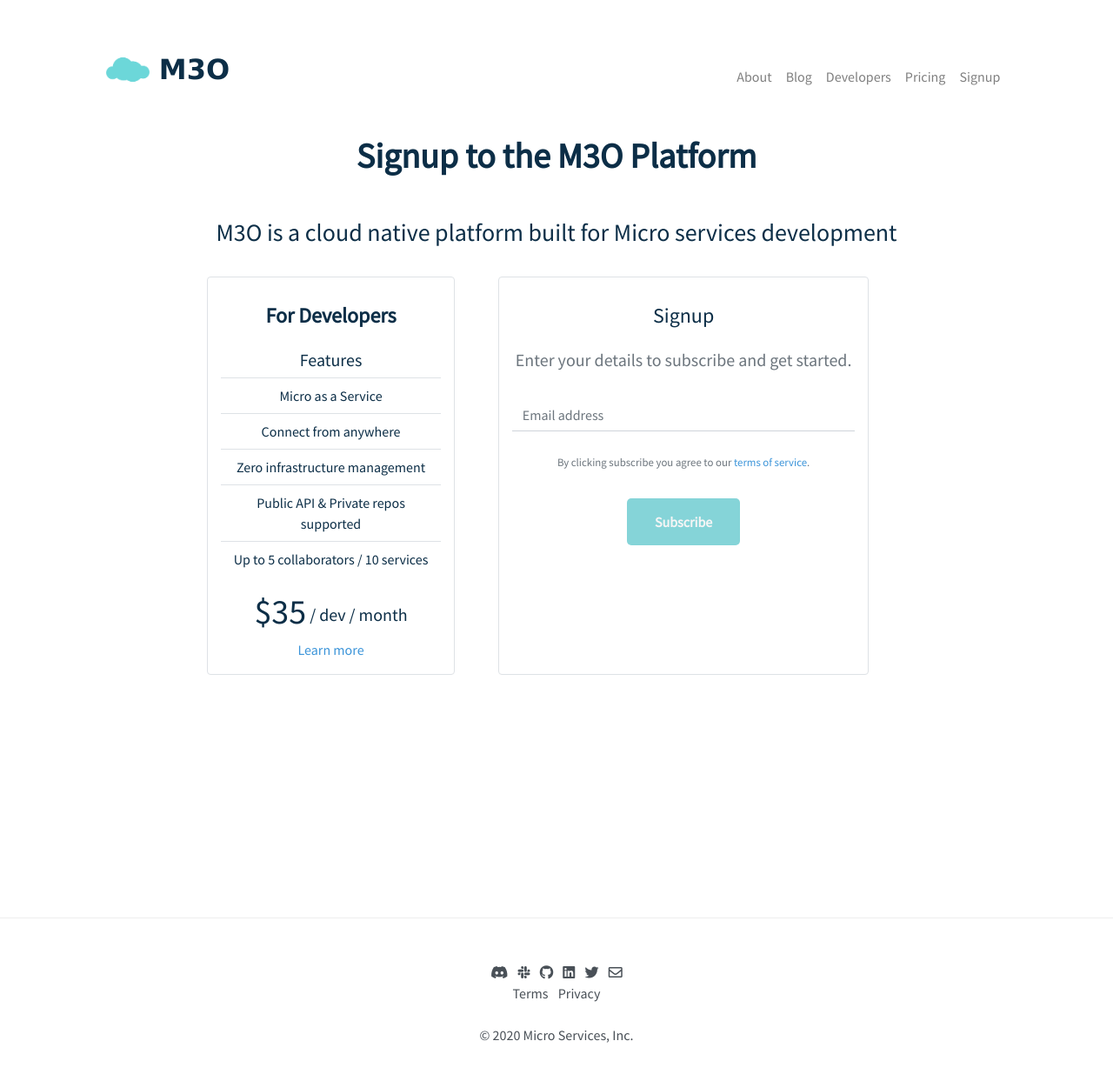
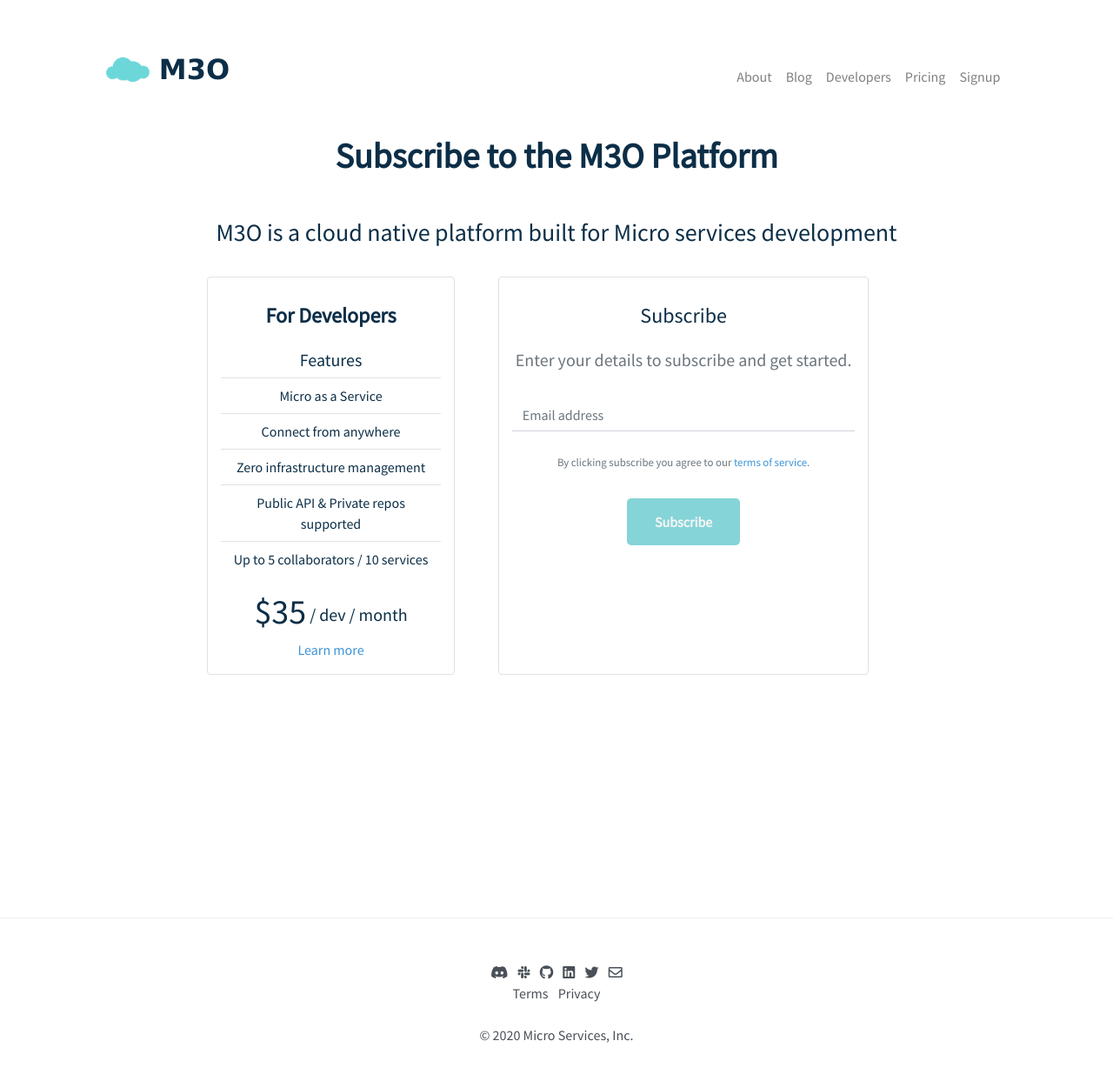
Before and after one commit to micro-community/go-micro-v2-doc, a Jekyll site: the page built from subscribe.html, in a window 1280 px wide. Shown: the whole page at 87% size. Built offline with Jekyll 4.4.1, drawn with Linux system fonts in a browser that asks for light colours; nearby versions of some CDN libraries.

Commit message:
subscribe

```diff
--- a/subscribe.html
+++ b/subscribe.html
@@ -82,7 +82,7 @@
       <div class="row sub-main">
         <div class="col-md-8 offset-md-2">
           <center>
-            <h1><b>Signup to the M3O Platform</b></h1>
+            <h1><b>Subscribe to the M3O Platform</b></h1>
 	    <p>&nbsp;</p>
 	    <h3>M3O is a cloud native platform built for Micro services development</h3>
           </center>
@@ -91,7 +91,7 @@
 	      {% include features-dev.html %}
 
               <div class="col-lg-6 border rounded" style="margin: 25px;">
-		<h4>Signup</h4>
+		<h4>Subscribe</h4>
                 <center><h5 class="text-muted">Enter your details to subscribe and get started.</h5></center>
 		<br>
                 <form id="subscription-form">
```
